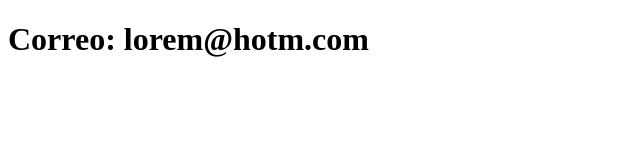
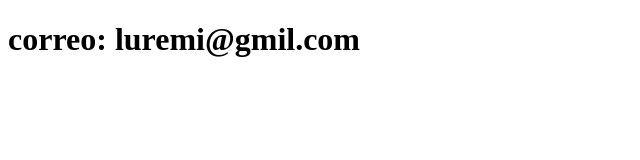
Before and after one commit to Yeisi36/sistema-de-registro, a plain HTML site: page contacto.html in a window 1280 px wide. Shown: the whole page, without its empty margins (0-640 px from the left). Drawn offline with Linux system fonts and the light colour scheme.

Commit message:
Agrega archivo de contacto

```diff
--- a/contacto.html
+++ b/contacto.html
@@ -7,7 +7,7 @@
 </head>
 <body>
 
-    <h1> Correo: lorem@hotm.com</h1>
+    <h1> correo: luremi@gmil.com</h1>
+
 </body>
-
 </html>
```
